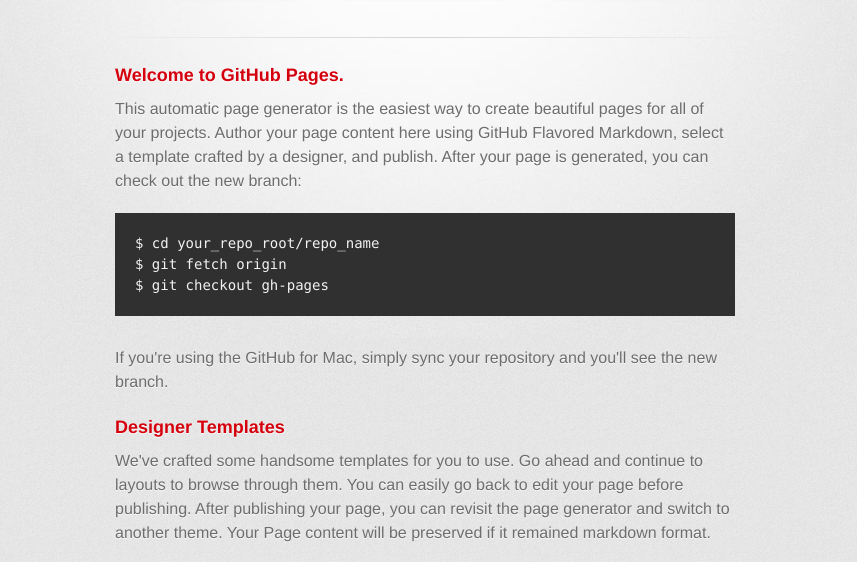
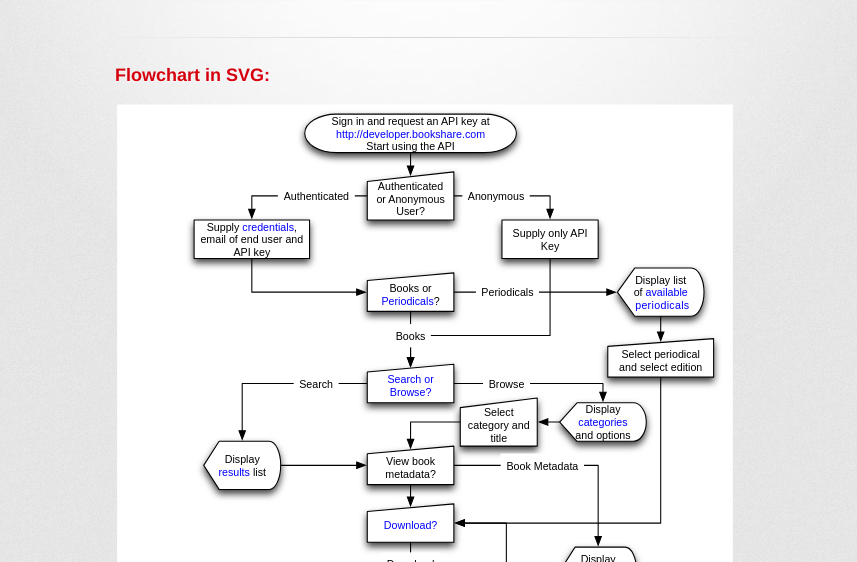
Before and after one commit to benetech/Bookshare_API_Flowchart, a plain HTML site: page index.html in a window 1280 px wide. Shown: the part 235-797 px from the top of the page, without its empty margins (215-1072 px from the left). Drawn offline with Linux system fonts and the light colour scheme; a web font is replaced by a local one.

Commit message:
initial commit of svg file

```diff
--- a/index.html
+++ b/index.html
@@ -31,6 +31,10 @@
         <hr>
 
         <section id="main_content">
+
+<h3>Flowchart in SVG:</h3>
+<img alt="Bookshare API Flowchart" src="bookshare-api-w-links.svg">
+
           <h3>Welcome to GitHub Pages.</h3>
 
 <p>This automatic page generator is the easiest way to create beautiful pages for all of your projects. Author your page content here using GitHub Flavored Markdown, select a template crafted by a designer, and publish. After your page is generated, you can check out the new branch:</p>
```
Also changed, not shown: bookshare-api-w-links.svg (added), 1 other file.
